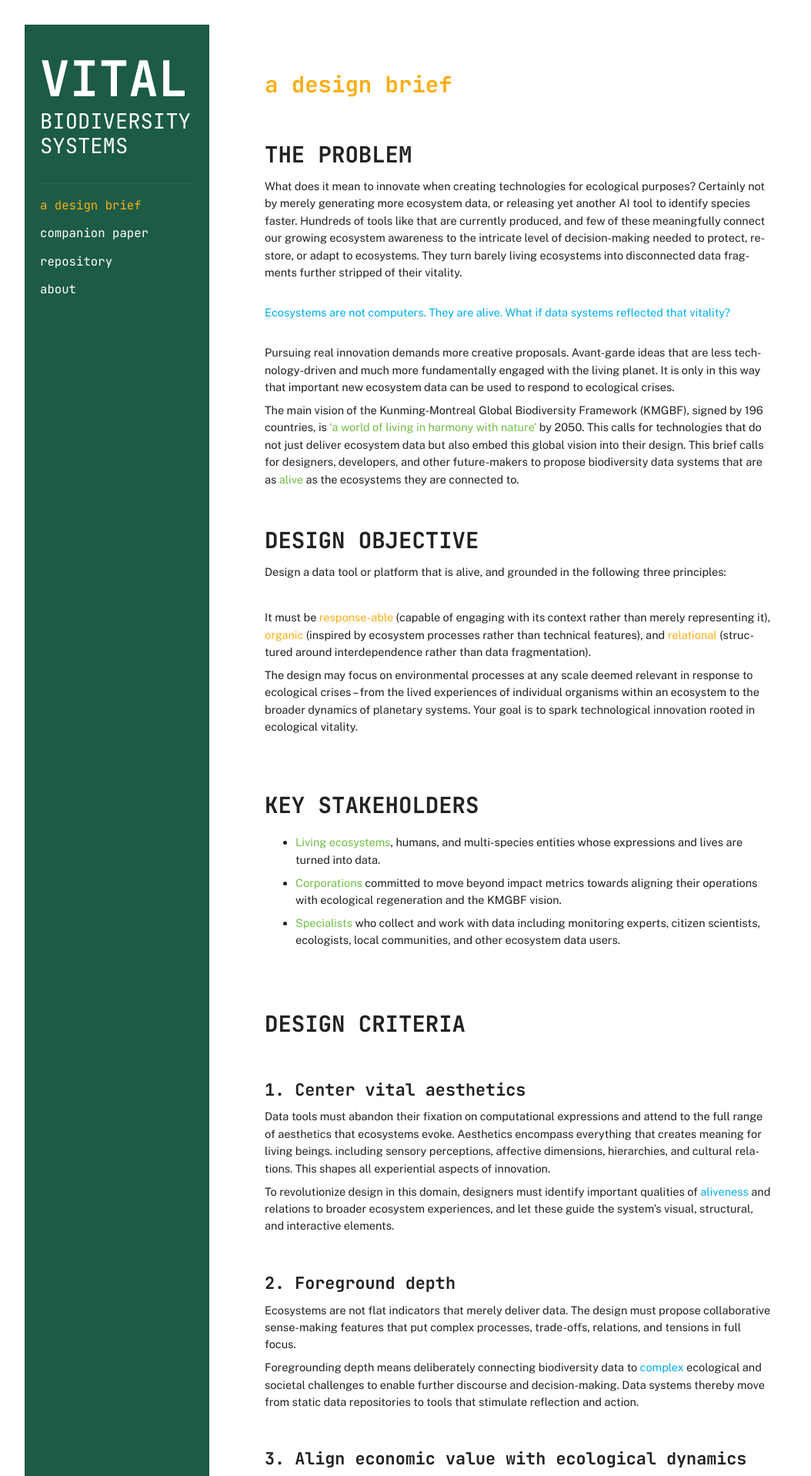
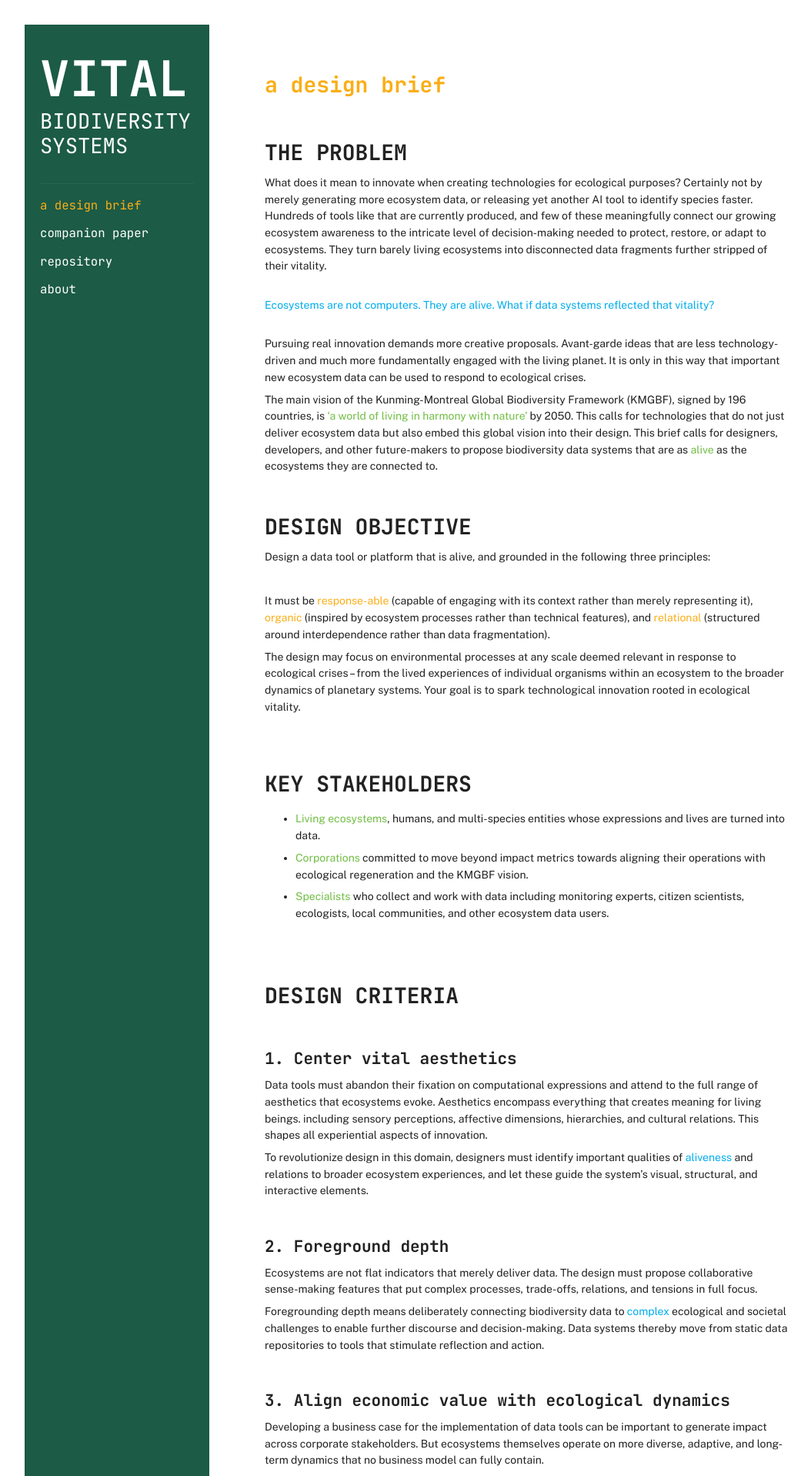
Before and after one commit to vitalbiodiversity/vitalbiodiversity.github.io, a Jekyll site: the page built from index.md, in a window 1280 px wide. Shown: the top 1917 px of the page at 77% size, without its empty margins (58-1112 px from the left). Built offline with Jekyll 4.4.1, drawn with Linux system fonts in a browser that asks for light colours.

Commit message:
Update style.css

```diff
--- a/assets/css/style.css
+++ b/assets/css/style.css
@@ -1,8 +1,8 @@
 :root{
   --site-max-width: 1100px;
   --sidebar-width: 240px;
-  --content-max-width: 740px;
-  --base-font-size: 14.5px;
+  --content-max-width: 760px;
+  --base-font-size: 14px;
   --sidebar-bg: #1C5B46;
   --accent: #2d7a7b;
 }
@@ -161,14 +161,6 @@ body {
 .main-content a { color: var(--accent); text-decoration: underline; }
 code, pre { font-family: 'JetBrains Mono', monospace; }
 
-/* Better wrapping: allow hyphenation for natural word breaks */
-.main-content {
-  -webkit-hyphens: auto;
-  -ms-hyphens: auto;
-  hyphens: auto;
-  word-wrap: break-word;
-  overflow-wrap: break-word;
-}
 
 /* subtle divider between columns on large screens */
 @media (min-width: 900px){
```
